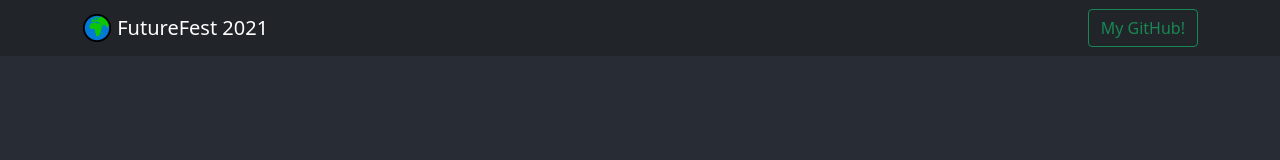
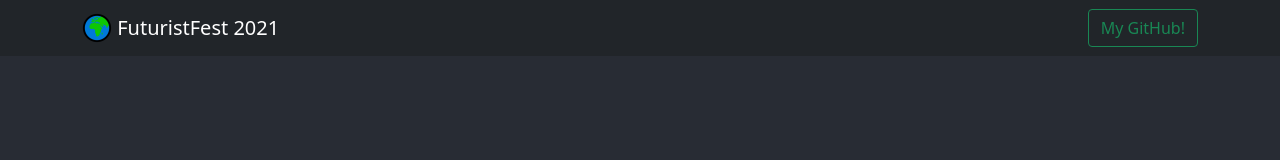
Before and after one commit to 71xn/futuristfest, a React (Create React App) app: page / in a window 1280 px wide. Shown: the top 160 px of the page. Built offline with nearby package versions, Linux system fonts and the light colour scheme.

Commit message:
Update navigation.js

```diff
--- a/src/components/navigation.js
+++ b/src/components/navigation.js
@@ -18,7 +18,7 @@ const Navigation = () => {
 						height="30"
 						className="d-inline-block align-top"
 					/>{" "}
-					FutureFest 2021
+					FuturistFest 2021
 				</Navbar.Brand>
 				<Navbar.Toggle />
 				<Navbar.Collapse className="justify-content-end">
```
